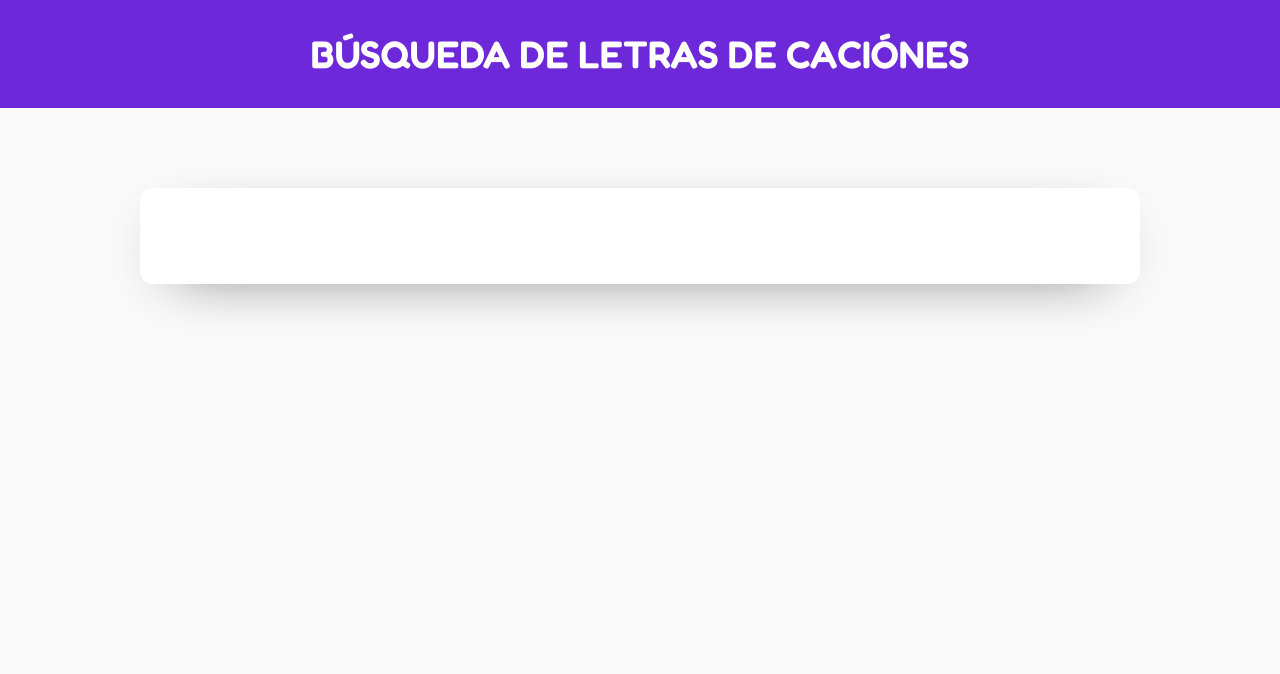
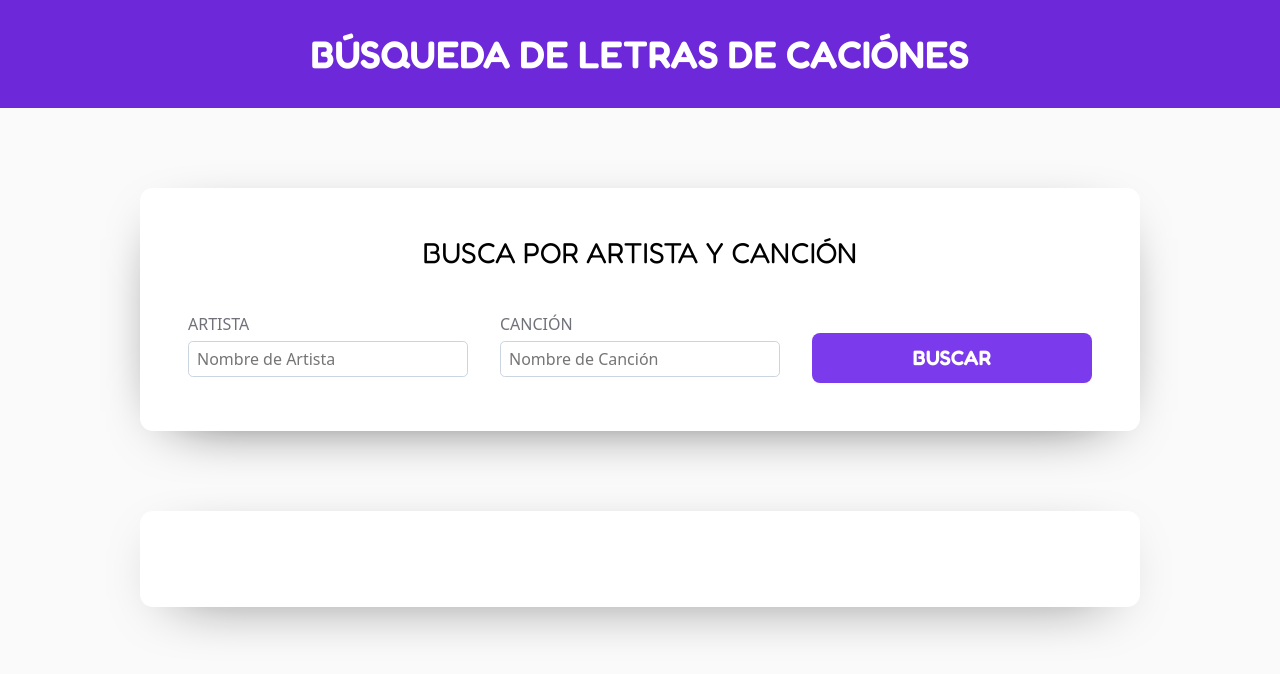
Before and after one commit to danieldamian09/search-songs-app, a React (Vite) app: page / in a window 1280 px wide. Shown: the top 674 px of the page. Built offline with nearby package versions, Linux system fonts and the light colour scheme.

Commit message:
creating the form fields and reading the input information

```diff
--- a/src/components/AppLetras.jsx
+++ b/src/components/AppLetras.jsx
@@ -1,9 +1,11 @@
-import React from 'react'
+import Formulario from "./Formulario"
 
 const AppLetras = () => {
   return (
     <>
       <header>Búsqueda de letras de Caciónes</header>
+
+      <Formulario />
 
       <main></main>
     </>
--- a/src/components/Formulario.jsx
+++ b/src/components/Formulario.jsx
@@ -1,9 +1,49 @@
-import React from 'react'
+import {useState} from "react";
 
 const Formulario = () => {
-  return (
-    <div>Formulario</div>
-  )
-}
+	const [busqueda, setBusqueda] = useState({
+		artista: "",
+		cancion: "",
+	});
 
-export default Formulario
+	return (
+		<form>
+			<legend>Busca por artista y canción</legend>
+			<div className="form-grid">
+				<div>
+					<label htmlFor="">Artista</label>
+					<input
+						type="text"
+						value={busqueda.artista}
+						name="artista"
+						placeholder="Nombre de Artista"
+						onChange={(e) =>
+							setBusqueda({
+								...busqueda,
+								[e.target.name]: e.target.value,
+							})
+						}
+					/>
+				</div>
+				<div>
+					<label htmlFor="">Canción</label>
+					<input
+						type="text"
+						value={busqueda.cancion}
+						name="cancion"
+						placeholder="Nombre de Canción"
+						onChange={(e) =>
+							setBusqueda({
+								...busqueda,
+								[e.target.name]: e.target.value,
+							})
+						}
+					/>
+				</div>
+				<input type="submit" value="Buscar" />
+			</div>
+		</form>
+	);
+};
+
+export default Formulario;
```
